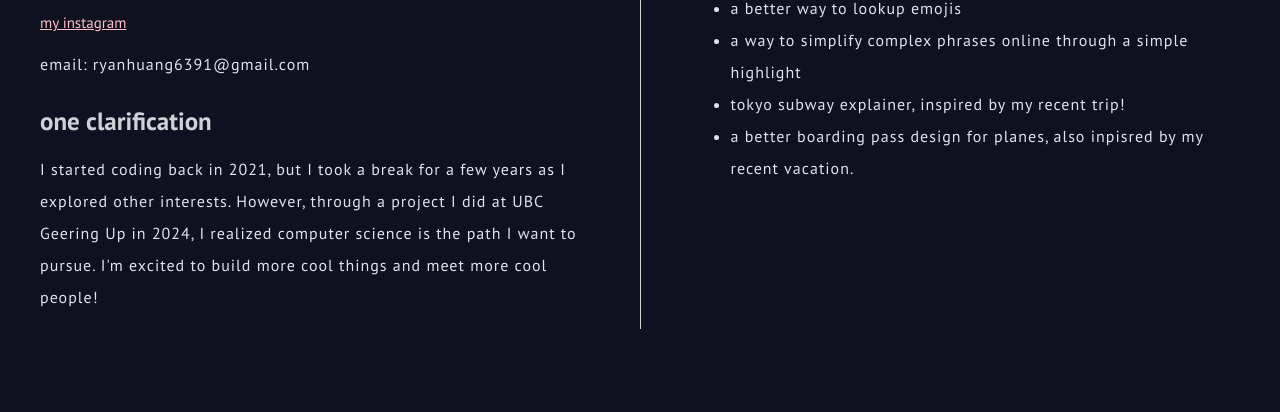
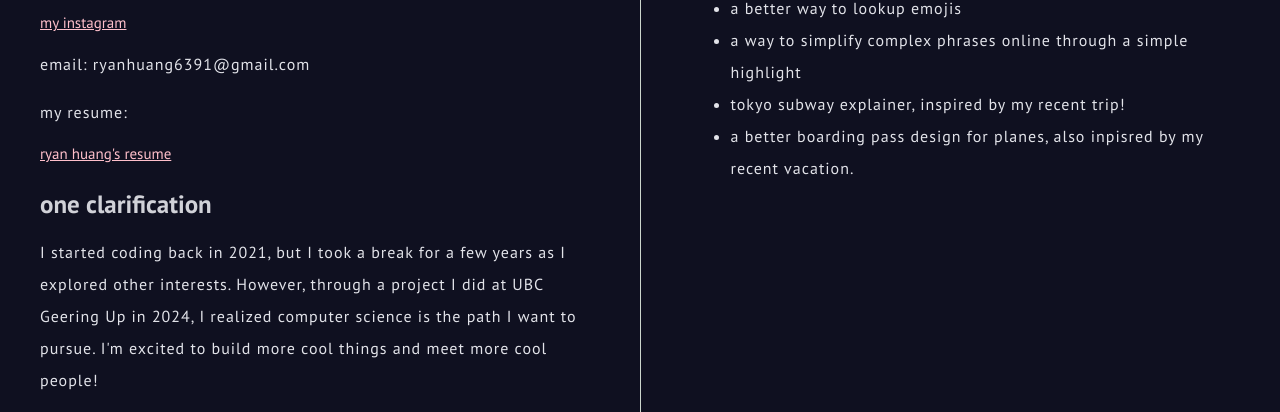
Before and after one commit to ricd99/ricd99.github.io, a plain HTML site: page index.html in a window 1280 px wide. Shown: the part 742-1154 px from the top of the page. Before the commit the page ends 1071 px from the top, so only its background shows below. Drawn offline with Linux system fonts and the light colour scheme.

Commit message:
added resume

```diff
--- a/index.html
+++ b/index.html
@@ -58,6 +58,9 @@
         <p></p>
         <a href="https://www.instagram.com/ricdq/">my instagram</a>
         <p>email: ryanhuang6391@gmail.com</p>
+        <p>my resume:</p>
+        <a href="ryan-huang-resume.pdf" download>ryan huang's resume</a>
+
         <h3>one clarification</h3>
         <p>
           I started coding back in 2021, but I took a break for a few years as I
```
Also changed, not shown: 1 other file.
